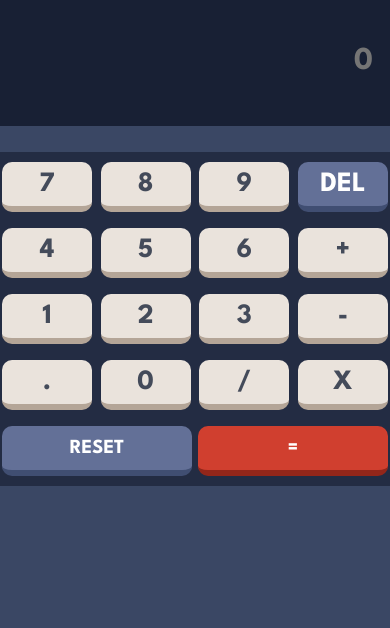
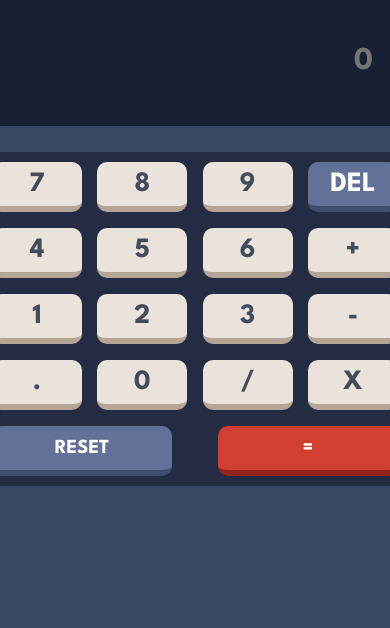
Before and after one commit to Goldexcool/Calculator-app, a plain HTML site: page index.html in a window 390 px wide. Shown: the part 216-844 px from the top of the page. Drawn offline with Linux system fonts and the light colour scheme.

Commit message:
fixed media screen

```diff
--- a/style.css
+++ b/style.css
@@ -318,3 +318,11 @@ li {
   cursor: pointer;
   margin-left: 20px;
 }
+@media (min-width: 320px) and (max-width:768px) {
+    .display {
+        padding: 50px 40px;
+    }
+    .reset_ button {
+        width: 180px;
+}
+}
```
